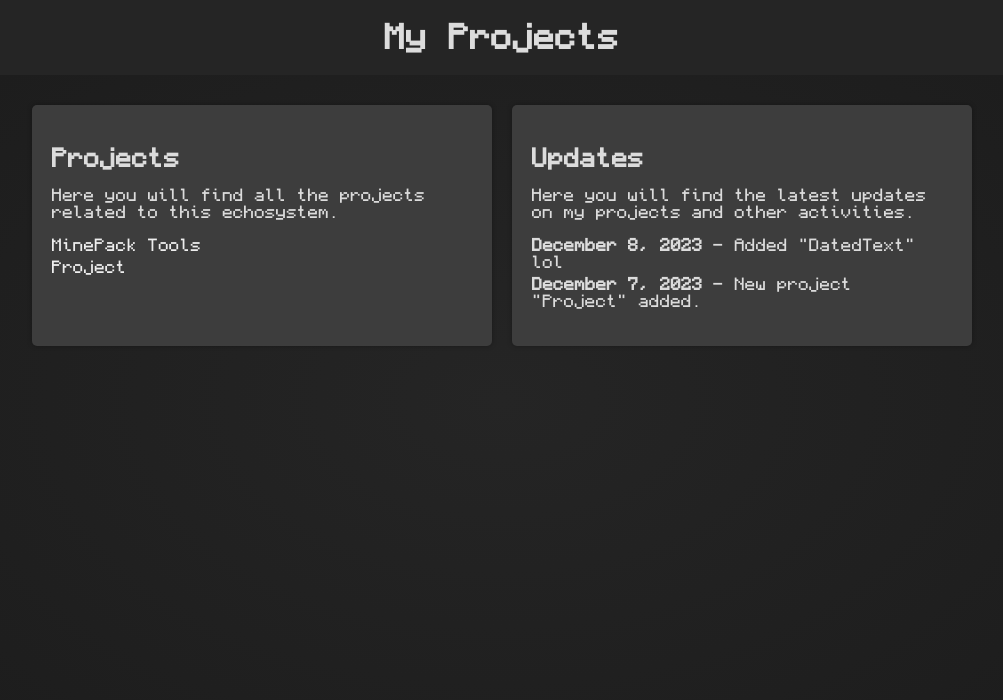
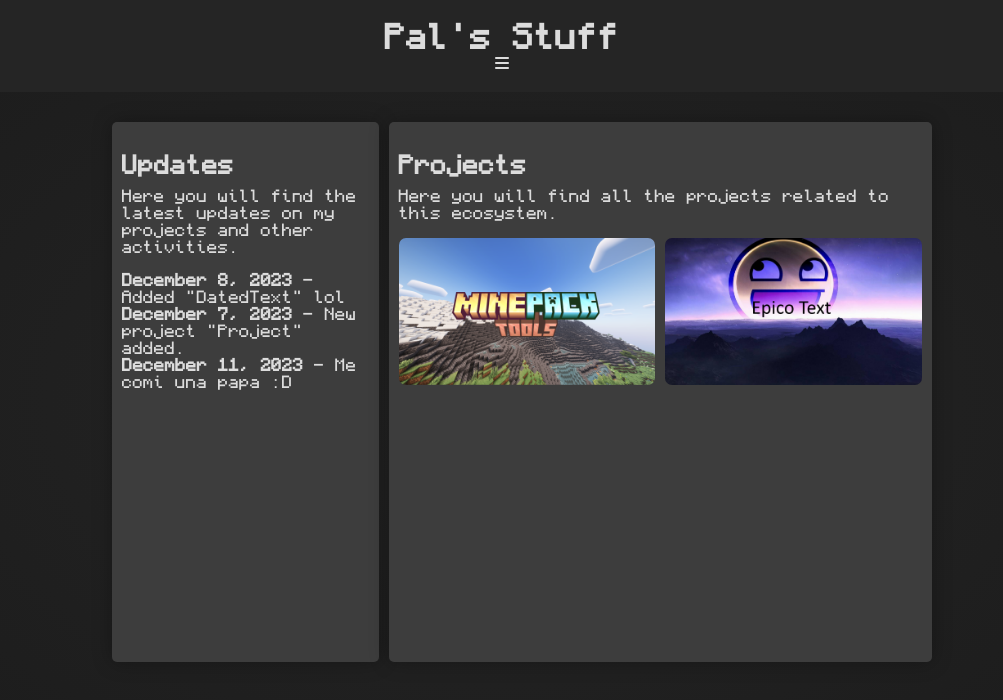
Before and after one commit to Palxz/palxz.github.io, a plain HTML site: page index.html in a window 1280 px wide. Shown: the whole page, without its empty margins (138-1141 px from the left). Drawn offline with Linux system fonts and the light colour scheme.

Commit message:
new file:   assets/EpicoText.png 	new file:   assets/EpicoText2.png 	new file:   assets/minepacktools.png 	modified:   index.html 	modified:   src/classes/json-tools.js 	modified:   src/magic.js 	modified:   src/pages/data.json 	modified:   src/pages/data.txt 	modified:   src/styles.css

```diff
--- a/index.html
+++ b/index.html
@@ -6,26 +6,31 @@
     <meta name="viewport" content="width=device-width, initial-scale=1.0">
     <link rel="stylesheet" href="./src/styles.css">
     <script type="module" src="./src/magic.js"></script>
+    <script src="https://kit.fontawesome.com/325ad3a6a2.js" crossorigin="anonymous"></script>
 </head>
 <body>
     <header>
-        <h1>My Projects</h1>
+        <h1>Pal's Stuff</h1>
+        <i class="fa-solid fa-bars"></i>
     </header>
     <main>
         <section class="content-boxes">
-            <div id="projects">
-                <h2>Projects</h2>
-                <p>Here you will find all the projects related to this echosystem.</p>
-                <ul id="project-list">
-                </ul>
-            </div>
-            <div id="updates">
+            <div id="updates" class="grid-item">
                 <h2>Updates</h2>
                 <p>Here you will find the latest updates on my projects and other activities.</p>
                 <ul id="update-list">
+                </ul>
+            </div>
+            <div id="projects" class="grid-item">
+                <h2>Projects</h2>
+                <p>Here you will find all the projects related to this ecosystem.</p>
+                <ul id="project-list">
                 </ul>
             </div>
         </section>
     </main>
 </body>
 </html>
+
+<!-- Background Image Size : 1280 x 720 -->
+<!-- <a href="${href}}"><strong>${name}</strong></a>-->
--- a/src/magic.js
+++ b/src/magic.js
@@ -1,75 +1,78 @@
-// Function that generates html compatible string.
-// You feed it data and type
-// name = Displayed Text.
-// href = Link opened on click.
-// type = Project, update-strong, update-linked or update-dated
-// date = Date in format "{Month} {Day}, {Year}"
-function generateItemHTML(name, href, type, date) {
-  //define the output
+// Magic.js
+import {loadJSON} from "./classes/json-tools.js";
+/**
+ * Generate HTML compatible string based on the provided data and type.
+ * @param {string} name - The displayed text.
+ * @param {string} type - The type of the item: 'project', 'update-strong', 'update-linked', or 'update-dated'.
+ * @param {object} data - The additional data object.
+ * @param {string} data.href - The link opened on click.
+ * @param {string} data.date - The date in the format "{Month} {Day}, {Year}".
+ * @returns {string} - The generated HTML string.
+ */
+function generateItemHTML(name, type, data) {
+  // If data is null, initialize it as an empty object.
+  if (data == null) {
+    data = {};
+  }
+
+  // Get the href and date values from the data object, or use default values if they are null.
+  let href = data.href || "there is a null href";
+  let date = data.date || "there is a null date";
+  let img = data.img || "https://placehold.co/1280x720";
+
+  // Generate HTML based on the type of the item
+  let project = `<li class="centered-parent"><a href="${href}"><img class="project-image" src="${img}"><p class="centered image-button-text --text-4">${name}</p></a></li>`;
+  let updateStrong = `<li><a href="${href}}" target="_blank"><strong>${name}</strong></a></li>`;
+  let updateLinked = `<li><a href="${href}">${name}</a></li>`;
+  let updateDated = `<li href="${href}"><strong>${date}</strong> - ${name}</li>`;
+
   let html = '';
-  //switch statement for the type of list
+
+  // Determine the appropriate HTML based on the type.
   switch (type) {
-    //If its a project
     case 'project':
-      html = `<li><a href="${href}">${name}</a></li>`;
+      html = project;
       break;
-    //If its a update filter by type
     case 'update-strong':
-      html = `<li><strong>${name}</strong></li>`;
+      html = updateStrong;
       break;
     case 'update-linked':
-      html = '<li><a href="${href}">'+ name +'</a></li>';
+      html = updateLinked;
       break;
     case 'update-dated':
-      html = '<li href='+href+'><strong>'+ date +'</strong> - '+ name +'</li>';
+      html = updateDated;
       break;
     default:
-      html = '<a>Invalid Type</a>'
-      console.log("Invalid Type");
+      html = '<a>Invalid Type</a>';
       break;
   }
-  //return the patched html
+
   return html;
 }
-  //Get the JSON File and make it into an object
 
-  import { loadJSON } from "./classes/json-tools.js";
-  const data = await loadJSON('./src/pages/data.json');
-
-  console.log("JSON Resolved");
-
-  //Decode the json into HTML Lines
+// Load JSON data from file.
+const jsonData = await loadJSON('./src/pages/data.json');
 
 let projects = [];
-
-  for (let i = 0; i < Object.keys(data.projects).length; i++) {
-    const {displayName, href} = data.projects[i];
-    // console.log(JSON.stringify(displayName));
-    // console.log(JSON.stringify(href));
-    // console.log(`displayName: ${displayName}, href: ${href}`);
-    // let dataHTML = generateItemHTML(displayName,href,"project");
-    projects.push(generateItemHTML(displayName,href,"project"))
+// Iterate through each project in the JSON data.
+for (let i = 0; i < Object.keys(jsonData.projects).length; i++) {
+  const {displayName, type ,data} = jsonData.projects[i];
+  // Push generated HTML for the project into the projects array.
+  projects.push(generateItemHTML(displayName, "project", data))
 }
 
 let updates = [];
-
-  for (let i = 0; i < Object.keys(data.updates).length; i++) {
-    const {displayName, href, type, date} = data.updates[i];
-    // console.log(JSON.stringify(displayName));
-    // console.log(JSON.stringify(href));
-    // console.log(`displayName: ${displayName}, href: ${href}`);
-    updates.push(generateItemHTML(displayName,href,"update-" + type.toLowerCase(),date))
+// Iterate through each update in the JSON data.
+for (let i = 0; i < Object.keys(jsonData.updates).length; i++) {
+  const {displayName, type, data} = jsonData.updates[i];
+  // Push generated HTML for the update into the updates array.
+  updates.push(generateItemHTML(displayName, "update-" + type.toLowerCase(), data))
 }
-
-  //add HTML Lines to the HTML Feed
 
 const projectsList = document.getElementById('project-list');
 const updatesList = document.getElementById('update-list');
 
-  for (let i = 0; i < projects.length; i++) {
-    projectsList.innerHTML += projects[i];
-  }
-
-  for (let i = 0; i < updates.length; i++) {
-    updatesList.innerHTML += updates[i];
-  }
+// Insert the generated HTML for the projects into the projectsList element.
+projectsList.insertAdjacentHTML('beforeend', projects.join(''));
+// Insert the generated HTML for the updates into the updatesList element.
+updatesList.insertAdjacentHTML('beforeend', updates.join(''));
--- a/src/pages/data.json
+++ b/src/pages/data.json
@@ -1,12 +1,57 @@
 {
-    "projects":[
-        {"displayName":"MinePack Tools","href":"https://palxz.github.io/MinePack-Tools", "type": null},
-        {"displayName":"Project","href":"test", "type": null}
+    "projects":
+    [
+      {
+        "displayName": "",
+        "href": "https://palxz.github.io/MinePack-Tools",
+        "type": "project",
+        "data": {
+          "href": "https://palxz.github.io/MinePack-Tools",
+          "img": "../assets/minepacktools.png"
+        }
+      }
+      ,
+      {
+        "displayName": "",
+        "href": "test",
+        "type": "project",
+        "data": {
+          "href": "https://www.youtube.com/watch?v=sq6oc066w14",
+          "img": "../assets/EpicoText.png"
+        }
+      }
     ]
     ,
-    "updates":[
-        {"displayName":"Added \"DatedText\" lol","href": null,"date":"December 8, 2023", "type":"Dated"},
-        {"displayName":"New project \"Project\" added.","href": null,"date":"December 7, 2023", "type":"Dated"}
+    "updates":
+    [
+      {
+        "displayName": "Added \"DatedText\" lol",
+        "href": null,
+        "date": "December 8, 2023",
+        "type": "Dated",
+        "data": {
+          "date": "December 8, 2023"
+        }
+      }
+      ,
+      {
+        "displayName": "New project \"Project\" added.",
+        "href": null,
+        "date": "December 7, 2023",
+        "type": "Dated",
+        "data": {
+          "date": "December 7, 2023"
+        }
+      }
+      ,
+      {
+        "displayName": "Me comi una papa :D",
+        "href": null,
+        "date": "December 11, 2023",
+        "type": "Dated",
+        "data": {
+          "date": "December 11, 2023"
+        }
+      }
     ]
-
-}
+  }
--- a/src/styles.css
+++ b/src/styles.css
@@ -1,9 +1,11 @@
+/* Define font face for Monocraft font */
 @font-face {
-    font-family:"monocraft" ;
+    font-family: "Monocraft";
     src: url(../assets/Monocraft.woff) format('woff');
 }
 
-:root{
+/* Define color variables */
+:root {
     --background-1: #1b1b1b;
     --background-2: #252525;
     --background-3: #222222;
@@ -13,100 +15,129 @@
     --text-1: #ffffff;
     --text-2: #dcdcdc;
     --text-3: #c3c3c3;
+    --text-4: #383838;
 }
 
-
+/* Set default styles for body */
 body {
-    font-family: monocraft;
+    font-family: "Monocraft"; /* Use Monocraft font */
     padding: 0;
     margin: 0;
-    /* background: linear-gradient(to left,#c0d884,#54f5b7); */
-    /* background-color:var(--background-1); */
-    background: radial-gradient(var(--background-2), var(--background-1));
+    background: radial-gradient(var(--background-2), var(--background-1)); /* Set radial background gradient */
     background-position: center;
     background-size: cover;
     height: 100vh;
-    color: var(--text-2)
+    color: var(--text-2);
 }
 
-.container {
-    height: 100%;
-    width: 100%;
-
-}
-
-/*Here comes the classes oh boy*/
-
+/* Styling for header */
 header {
     background-color: var(--background-2);
     padding: 20px;
     text-align: center;
 }
 
+/* Styling for h1 */
 h1 {
     font-size: 2em;
     margin: 0;
 }
 
+/* Styling for p */
+p {
+    margin: 0;
+}
+
+/* Styling for img */
+img {
+    width: 100%;
+    height: 100%;
+    object-fit: cover;
+    border-radius: 7px;
+}
+
+/* Styling for main */
 main {
     padding: 20px;
 }
 
-.content-boxes {
-    display: flex;
-    justify-content: center;
-    margin: 0 auto;
-    max-width: 960px;
-}
-
-#projects, #updates {
-    background-color: var(--background-4);
-    padding: 20px;
-    margin: 10px;
-    border-radius: 5px;
-    box-shadow: 0 0 5px rgba(0, 0, 0, 0.3);
-    width: 45%;
-}
-
+/* Styling for h2 */
 h2 {
     font-size: 1.5em;
     margin-bottom: 10px;
 }
 
+/* Styling for ul */
 ul {
     list-style: none;
     padding: 0;
 }
 
-li {
-    margin-bottom: 5px;
-}
-
+/* Styling for a */
 a {
-    color: #eee;
+    color: var(--text-1);
     text-decoration: none;
 }
 
+/* Styling for a:hover */
 a:hover {
     text-decoration: underline;
 }
 
+/* Projects and Updates */
 
+/* Styling for content boxes */
+.content-boxes {
+    width: 100vh;
+    height: 70vh;
+    display: grid;
+    justify-content: center;
+    margin: 0 auto;
+    grid-template-columns: repeat(3, 1fr);
+    grid-template-rows: auto;
+    grid-gap: 30px;
+}
 
-/* Toolbar */
-
-.toolbar {
-    position: fixed;
-    background-color: var(--background-2)   ;
-    height: 10vh;
+/* Styling for grid items */
+.grid-item {
+    background-color: var(--background-4);
+    padding: 10px;
+    margin: 10px;
+    border-radius: 5px;
+    box-shadow: 0 0 20px rgba(0, 0, 0, 0.3);
     width: 100%;
 }
 
-.sidemenu-button-container {
+/* Styling for projects grid item */
+#projects {
+    grid-column: span 2;
+}
+
+/* Styling for updates grid item */
+#updates {
+    grid-column: span 1;
+}
+
+/* Styling for project list grid */
+#project-list {
     display: grid;
-    justify-content: left;
-    align-items: center;
-    min-height: 10vh;
-    min-width: 10vh;
+    grid-template-columns: repeat(2, 1fr);
+    grid-template-rows: repeat(2, 1fr);
+    grid-gap: 10px;
+    height: auto;
+}
 
+/* Styling for image button container text */
+.image-button-text {
+    text-align: center;
 }
+
+/* Styling for project image */
+.project-image {
+    box-shadow: 0 0 0px rgba(255, 255, 255, 0.3);
+    transition: box-shadow 0.3s ease-in-out;
+}
+
+.project-image:hover{
+    box-shadow: 0 0 10px rgba(255, 255, 255, 0.3)
+}
```
Also changed, not shown: src/classes/json-tools.js (+8 -12 lines), assets/EpicoText.png (added), assets/EpicoText2.png (added), assets/minepacktools.png (added), src/pages/data.txt. Lines whose indentation alone changed are shown as unchanged.
